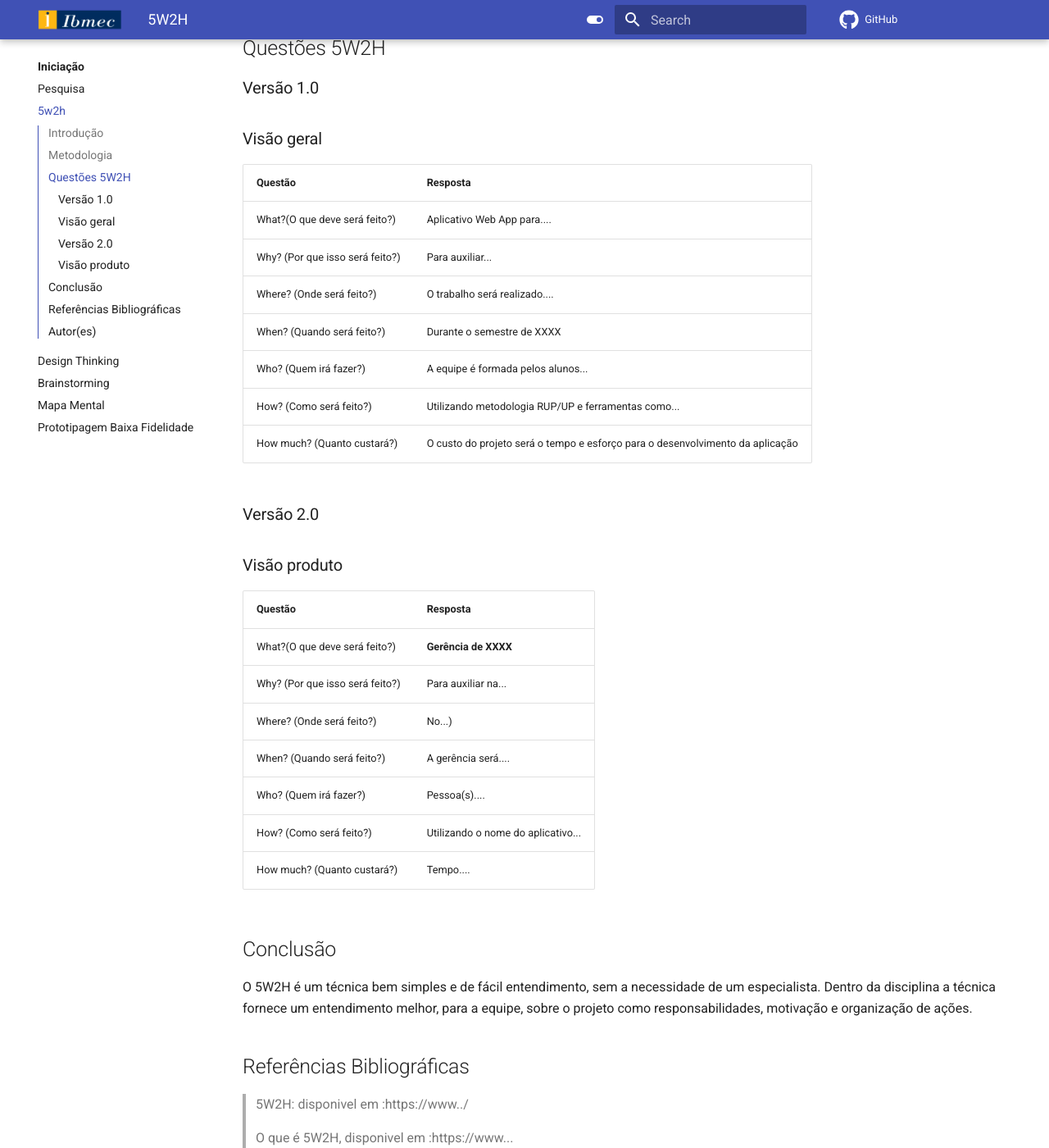
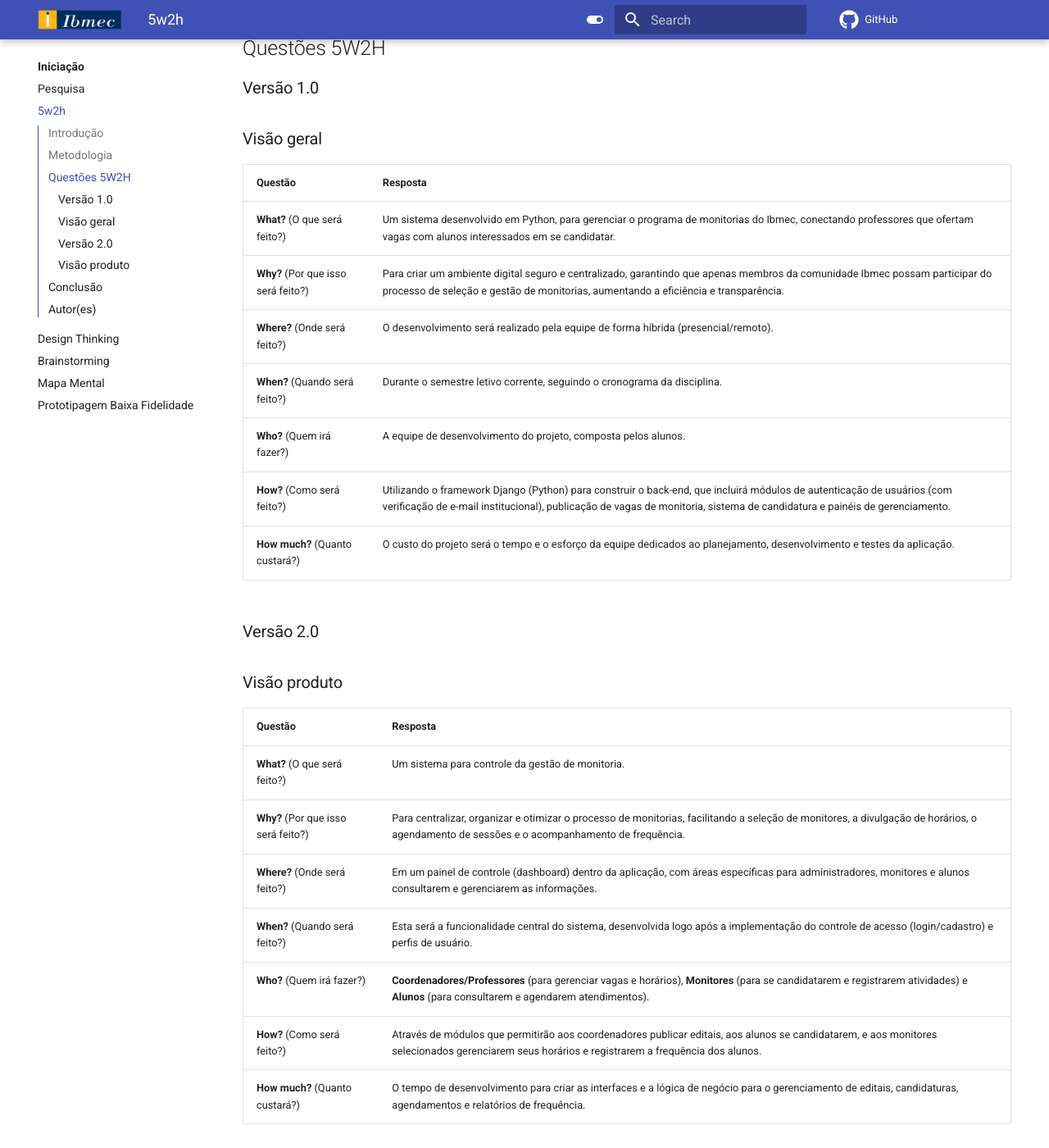
Before and after one commit to Projetos-de-Extensao/PBE_25.2_8001_II, an MkDocs documentation site: the page built from docs/Iniciacao/5w2h.md, in a window 1280 px wide and 1400 px high, scrolled down 588 px. Shown: the whole window at 82% size. Built offline with MkDocs 1.6.1 and Material for MkDocs 9.7.7, drawn with Linux system fonts in a browser that asks for light colours; comment, search, counter and statistics services are not loaded; some of the changed text lies outside the part shown.

Commit message:
5w2h pronto
Updated the 5W2H document to reflect new project details and methodology.

```diff
--- a/docs/Iniciacao/5w2h.md
+++ b/docs/Iniciacao/5w2h.md
@@ -1,18 +1,13 @@
----
-id: 5w2h
-title: 5W2H
----
-
 ## Introdução
 
 <p align = "justify">
-    O 5W2H é uma ferramenta administrativa  que pode ser utilizada para diferentes contextos dentro de uma organização, como na organização para planejamento estratégico e guia na execução de ações. O 5W2H baseia-se em 7 perguntas (What?, Why?, Where?, Who?, When?, How? e How much?), com o intuito de esclarecer e organizar ideias. A ferramenta será utilizada como um guia de ações, tornando os objetivos mais evidentes para a equipe, auxiliando na compreensão, organização e tomadas de decisões no projeto.
+    O 5W2H é uma ferramenta administrativa que pode ser utilizada para diferentes contextos dentro de uma organização, como na organização para planejamento estratégico e guia na execução de ações. O 5W2H baseia-se em 7 perguntas (What?, Why?, Where?, Who?, When?, How? e How much?), com o intuito de esclarecer e organizar ideias. A ferramenta será utilizada como um guia de ações, tornando os objetivos mais evidentes para a equipe, auxiliando na compreensão, organização e tomadas de decisões no projeto.
 </p>
 
 ## Metodologia
 
 <p align = "justify">
-    A equipe se reuniu para esclarecimento sobre o tema do projeto, a partir dos pontos debatidos foi possível responder às questões do 5W2H.
+    A equipe se reuniu para esclarecimento sobre o tema do projeto, a partir dos pontos debatidos e da análise dos casos de uso foi possível responder às questões do 5W2H.
 </p>
 
 
@@ -24,13 +19,13 @@ title: 5W2H
 
 |Questão|Resposta|
 |-------|--------|
-|What?(O que deve será feito?)|Aplicativo Web App para.... |
-|Why? (Por que isso será feito?)|Para auxiliar...|
-|Where? (Onde será feito?)|O trabalho será realizado....|
-|When? (Quando será feito?)|Durante o semestre de XXXX|
-|Who? (Quem irá fazer?)|A equipe é formada pelos alunos...|
-|How? (Como será feito?)|Utilizando metodologia RUP/UP e ferramentas como...|
-|How much? (Quanto custará?)|O custo do projeto será o tempo e esforço para o desenvolvimento da aplicação|
+|**What?** (O que será feito?)|Um sistema desenvolvido em Python, para gerenciar o programa de monitorias do Ibmec, conectando professores que ofertam vagas com alunos interessados em se candidatar.|
+|**Why?** (Por que isso será feito?)|Para criar um ambiente digital seguro e centralizado, garantindo que apenas membros da comunidade Ibmec possam participar do processo de seleção e gestão de monitorias, aumentando a eficiência e transparência.|
+|**Where?** (Onde será feito?)|O desenvolvimento será realizado pela equipe de forma híbrida (presencial/remoto).|
+|**When?** (Quando será feito?)|Durante o semestre letivo corrente, seguindo o cronograma da disciplina.|
+|**Who?** (Quem irá fazer?)|A equipe de desenvolvimento do projeto, composta pelos alunos.|
+|**How?** (Como será feito?)|Utilizando o framework Django (Python) para construir o back-end, que incluirá módulos de autenticação de usuários (com verificação de e-mail institucional), publicação de vagas de monitoria, sistema de candidatura e painéis de gerenciamento.|
+|**How much?** (Quanto custará?)|O custo do projeto será o tempo e o esforço da equipe dedicados ao planejamento, desenvolvimento e testes da aplicação.|
 
 
 ### Versão 2.0
@@ -39,27 +34,21 @@ title: 5W2H
 
 |Questão|Resposta|
 |-------|--------|
-|What?(O que deve será feito?)| **Gerência de XXXX**|
-|Why? (Por que isso será feito?)| Para auxiliar na...|
-|Where? (Onde será feito?)|No...)|
-|When? (Quando será feito?)| A gerência será....|
-|Who? (Quem irá fazer?)| Pessoa(s)....|
-|How? (Como será feito?)| Utilizando o nome do aplicativo... |
-|How much? (Quanto custará?)|Tempo....|
-
+|**What?** (O que será feito?)| Um sistema para controle da gestão de monitoria.|
+**Why?** (Por que isso será feito?)| Para centralizar, organizar e otimizar o processo de monitorias, facilitando a seleção de monitores, a divulgação de horários, o agendamento de sessões e o acompanhamento de frequência.|
+|**Where?** (Onde será feito?)| Em um painel de controle (dashboard) dentro da aplicação, com áreas específicas para administradores, monitores e alunos consultarem e gerenciarem as informações.|
+|**When?** (Quando será feito?)| Esta será a funcionalidade central do sistema, desenvolvida logo após a implementação do controle de acesso (login/cadastro) e perfis de usuário.|
+|**Who?** (Quem irá fazer?)| **Coordenadores/Professores** (para gerenciar vagas e horários), **Monitores** (para se candidatarem e registrarem atividades) e **Alunos** (para consultarem e agendarem atendimentos).|
+|**How?** (Como será feito?)| Através de módulos que permitirão aos coordenadores publicar editais, aos alunos se candidatarem, e aos monitores selecionados gerenciarem seus horários e registrarem a frequência dos alunos.|
+|**How much?** (Quanto custará?)|O tempo de desenvolvimento para criar as interfaces e a lógica de negócio para o gerenciamento de editais, candidaturas, agendamentos e relatórios de frequência.|
 
 ## Conclusão
 
-O 5W2H é um técnica bem simples e de fácil entendimento, sem a necessidade de um especialista. Dentro da disciplina a técnica fornece um entendimento melhor, para a equipe, sobre o projeto como responsabilidades, motivação e organização de ações.
-
-
-## Referências Bibliográficas
-> 5W2H: disponivel em :https://www../
-
-> O que é 5W2H, disponivel em :https://www...
+<p align = "justify">
+O 5W2H é uma técnica bem simples e de fácil entendimento, sem a necessidade de um especialista. Dentro da disciplina a técnica fornece um entendimento melhor, para a equipe, sobre o projeto como responsabilidades, motivação e organização de ações.
+</p>
 
 ## Autor(es)
 | Data | Versão | Descrição | Autor(es) |
-| -- | -- | -- | -- |
-| 24/08/20 | 1.0 | Criação do documento | xxx xxxx |
-| 09/09/20 | 2.0 | Adicionada visão produto | xxxx xxxx |
+| :--: | :----: | :---: | :---: |
+| 04/09/25 | 1.0 | Criação do documento com base no caso de uso | Bruno Pessoa |
```
